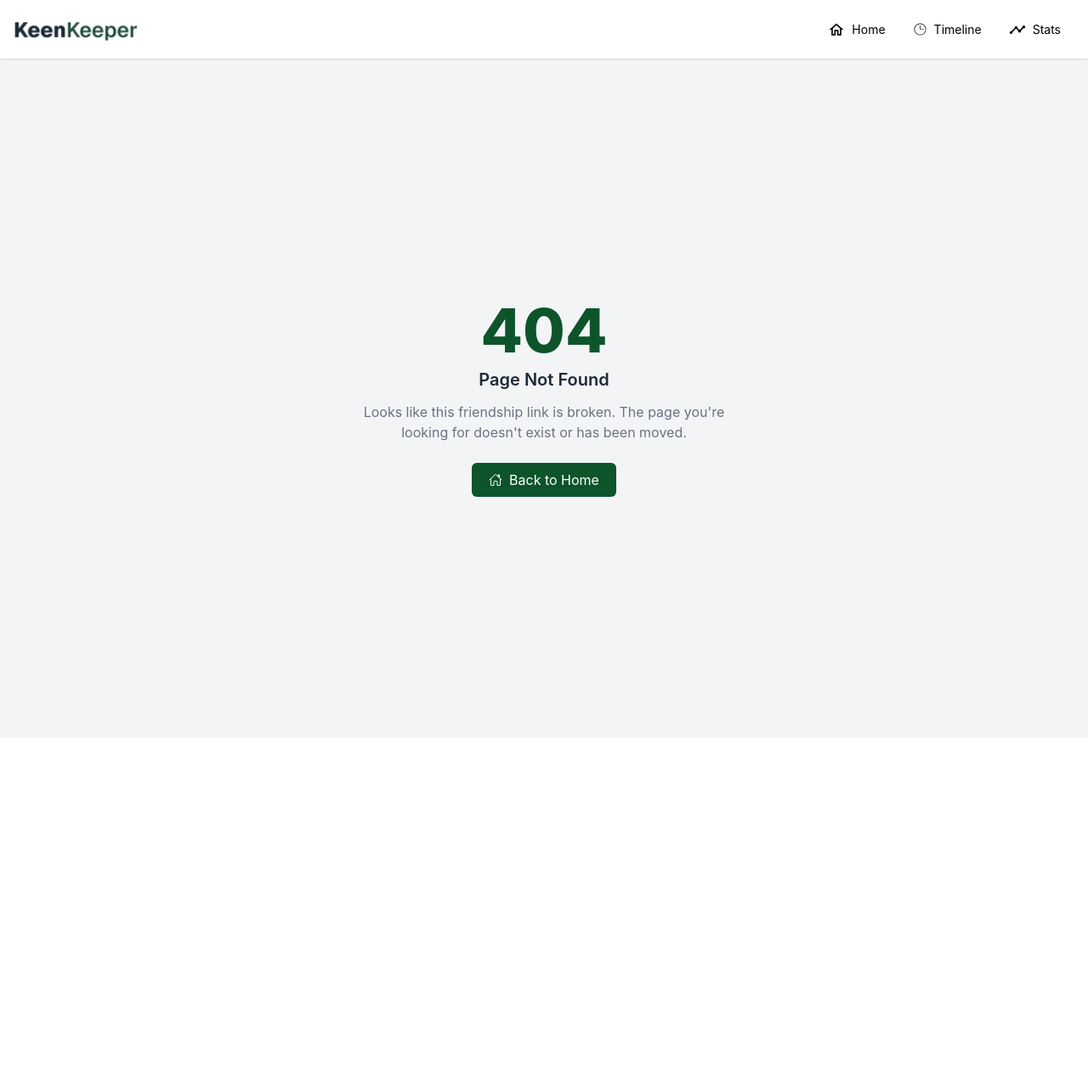
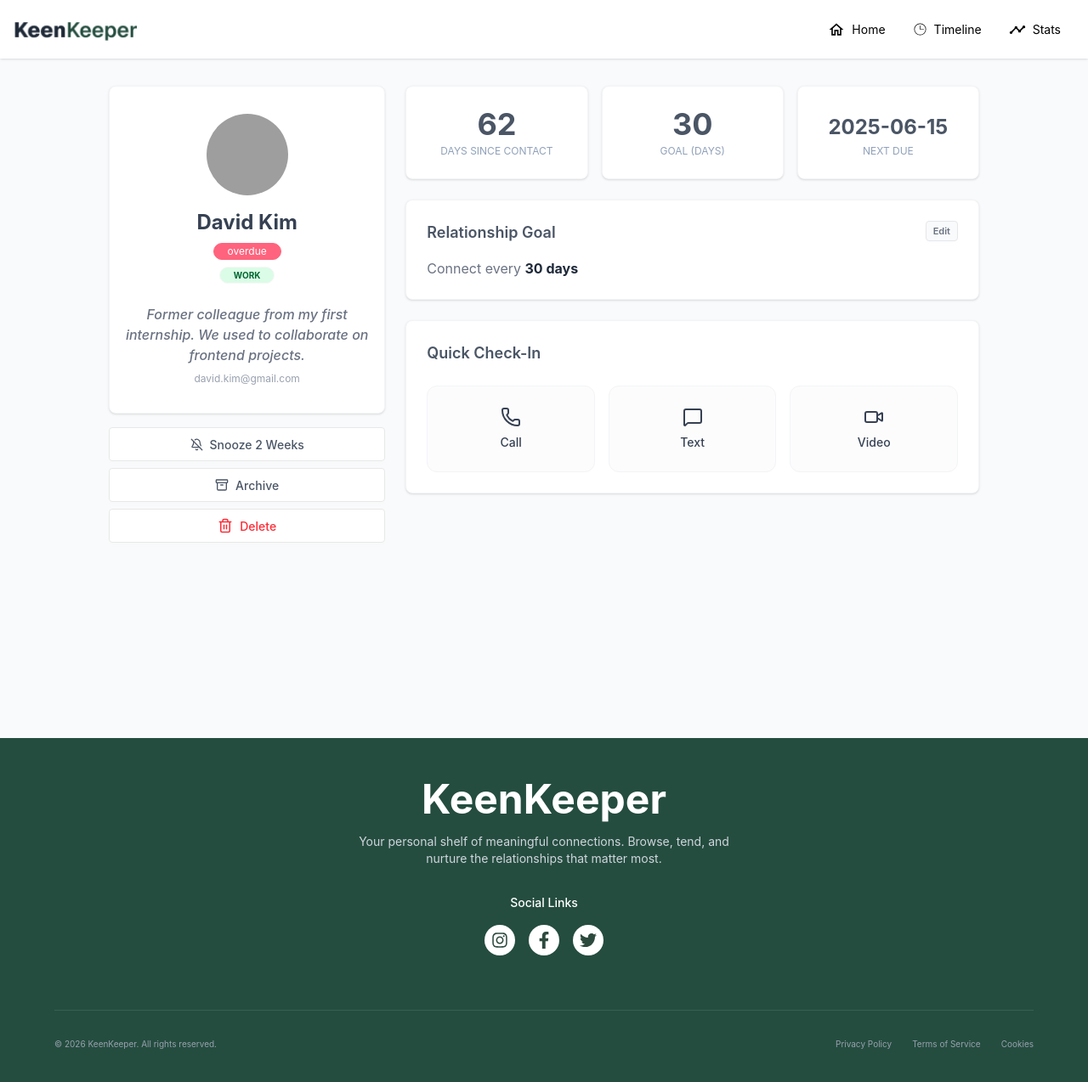
Before and after one commit to ZarinTasnim75/Keen-Keeper, a React (Vite) app: page /friendDetails/1 in a window 1280 px wide. Before the commit this address had no page. Shown: the top 1274 px of the page at 85% size. Before the commit the page ends 869 px from the top, so only its background shows below. Built offline with nearby package versions, Linux system fonts and the light colour scheme; grey boxes are pictures that could not be loaded.

Commit message:
commit with footer and details of friend

```diff
--- a/package.json
+++ b/package.json
@@ -11,6 +11,7 @@
   },
   "dependencies": {
     "@tailwindcss/vite": "^4.2.2",
+    "lucide-react": "^1.8.0",
     "react": "^19.2.4",
     "react-dom": "^19.2.4",
     "react-icons": "^5.6.0",
--- a/public/friendsData.json
+++ b/public/friendsData.json
@@ -17,7 +17,7 @@
     "picture": "https://randomuser.me/api/portraits/women/44.jpg",
     "email": "emma.wilson@gmail.com",
     "days_since_contact": 62,
-    "status": "overdue",
+    "status": "on-track",
     "tags": ["FAMILY"],
     "bio": "My cousin. We grew up together and still share everything.",
     "goal": 30,
@@ -41,7 +41,7 @@
     "picture": "https://randomuser.me/api/portraits/men/76.jpg",
     "email": "james.wright@gmail.com",
     "days_since_contact": 62,
-    "status": "overdue",
+    "status": "almost due",
     "tags": ["HOBBY", "TRAVEL"],
     "bio": "Travel buddy. We’ve explored 5 countries together.",
     "goal": 30,
--- a/src/Layout/Mainlayout.jsx
+++ b/src/Layout/Mainlayout.jsx
@@ -1,12 +1,14 @@
 import React from 'react';
 import Navbar from '../components/Navbar/Navbar';
 import { Outlet } from 'react-router';
+import Footer from '../components/Footer/Footer';
 
 const Mainlayout = () => {
     return (
         <div>
             <Navbar></Navbar>
             <Outlet></Outlet>
+            <Footer></Footer>
         </div>
     );
 };
--- /dev/null
+++ b/src/components/Footer/Footer.jsx
@@ -0,0 +1,46 @@
+import React from 'react';
+import { FaFacebookF, FaInstagram, FaTwitter } from "react-icons/fa";
+
+const Footer = () => {
+    return (
+        <footer className="bg-[#244d3f] text-white py-12 px-6 font-sans">
+            <div className="max-w-6xl mx-auto flex flex-col items-center">
+
+                <h2 className="text-5xl font-bold mb-4">
+                    KeenKeeper
+                </h2>
+
+                <p className="text-sm text-gray-300 text-center mb-8 max-w-md">
+                    Your personal shelf of meaningful connections. Browse, tend, and nurture the relationships that matter most.
+                </p>
+
+                <div className="flex flex-col items-center gap-4 mb-16">
+                    <span className="text-sm font-medium">Social Links</span>
+                    <div className="flex gap-4">
+                        <a href="#" className="bg-white p-2 rounded-full text-[#2D4A3E] hover:bg-gray-200 transition-colors">
+                            <FaInstagram size={20} />
+                        </a>
+                        <a href="#" className="bg-white p-2 rounded-full text-[#2D4A3E] hover:bg-gray-200 transition-colors">
+                            <FaFacebookF size={20} />
+                        </a>
+                        <a href="#" className="bg-white p-2 rounded-full text-[#2D4A3E] hover:bg-gray-200 transition-colors">
+                            <FaTwitter size={20} />
+                        </a>
+                    </div>
+                </div>
+
+                <div className="w-full pt-8 border-t border-white/10 flex flex-col md:flex-row justify-between items-center text-[10px]  text-gray-400 gap-4">
+                    <p>© 2026 KeenKeeper. All rights reserved.</p>
+
+                    <div className="flex gap-6">
+                        <a href="#" className="text-gray-400">Privacy Policy</a>
+                        <a href="#" className="text-gray-400">Terms of Service</a>
+                        <a href="#" className="text-gray-400">Cookies</a>
+                    </div>
+                </div>
+            </div>
+        </footer>
+    );
+};
+
+export default Footer;
--- a/src/components/Friends/Friends.jsx
+++ b/src/components/Friends/Friends.jsx
@@ -1,4 +1,4 @@
-import { useNavigate } from "react-router-dom";
+import { Link } from "react-router-dom";
 
 const Friends = ({ friend }) => {
     const statusStyles = {
@@ -6,12 +6,9 @@
         "almost due": "bg-yellow-400 rounded-full text-white font-semibold",
         "on-track": "bg-green-800 rounded-full text-white font-semibold"
     };
-    const navigate = useNavigate();
     return (
-        <div
-            onClick={() => navigate(`/friend/${friend.id}`)}
-            className="card bg-base-100 shadow-md cursor-pointer hover:shadow-lg transition"
-        >
+        <Link to={`/friendDetails/${friend.id}`}
+            className="card bg-base-100 shadow-md cursor-pointer hover:shadow-lg transition" >
             <div className="card-body items-center text-center">
 
                 <div className="avatar">
@@ -39,7 +36,7 @@
                 </span>
 
             </div>
-        </div>
+        </Link>
     );
 };
 
--- a/src/components/Homepage/Homepage.jsx
+++ b/src/components/Homepage/Homepage.jsx
@@ -10,8 +10,7 @@
                     <div className="max-w-md">
                         <h1 className="text-3xl font-bold mt-10">Friends to keep close in your life</h1>
                         <p className="py-6">
-                            Your personal shelf of meaningful connections. Browse, tend, and nurture the
-                            relationships that matter most.
+                            Your personal shelf of meaningful connections. Browse, tend, and nurture the relationships that matter most.
                         </p>
                         <button className="btn bg-green-800 text-white mb-10">+ Add a Friend</button>
                     </div>
@@ -20,8 +19,6 @@
             </div>
             <Stats></Stats>
            <Friend></Friend>
-
-
         </div>
     );
 };
--- a/src/main.jsx
+++ b/src/main.jsx
@@ -9,6 +9,7 @@
 import Navbar from './components/Navbar/Navbar';
 import Stats from './pages/Stats/Stats';
 import Homepage from './components/Homepage/Homepage';
+import FriendDetails from './pages/FriendDetails/FriendDetails';
 
 
 const router = createBrowserRouter([
@@ -27,6 +28,11 @@
       {
         path: "/stats",
         element: <Stats></Stats>
+      },
+      {
+        path: "/friendDetails/:id",
+        element: <FriendDetails></FriendDetails>,
+        loader: () => fetch ("/public/friendsData.json")
       }
     ],
     errorElement: <div>
--- /dev/null
+++ b/src/pages/FriendDetails/FriendDetails.jsx
@@ -0,0 +1,94 @@
+import React from 'react';
+import { useLoaderData, useParams } from 'react-router-dom';
+import { BellOff, Archive, Trash2, Phone, MessageSquare, Video } from "lucide-react";
+
+const FriendDetails = () => {
+    const { id } = useParams()
+    const friends = useLoaderData();
+    const expectedFriends = friends.find(friend => friend.id == id);
+    const { name, picture, email, days_since_contact, status, tags, bio, goal, next_due_date } = expectedFriends;
+    return (
+        <div className="min-h-screen bg-gray-50 p-8 text-gray-700">
+            <div className="max-w-5xl mx-auto grid grid-cols-1 md:grid-cols-12 gap-6">
+
+                <div className="md:col-span-4 space-y-4">
+
+                    <div className="card bg-white shadow-sm border border-gray-100 py-8 px-4 text-center">
+                        <div className="avatar mb-4 flex justify-center">
+                            <div className="w-24 rounded-full ">
+                                <img src={picture} alt={name} />
+                            </div>
+                        </div>
+                        <h1 className="text-2xl font-bold">{name}</h1>
+                        <div className="flex flex-col items-center gap-2 mt-2">
+                            <span className="badge badge-error text-white badge-sm rounded-full px-4">{status}</span>
+                            <span className="badge bg-green-100 text-green-800 badge-sm rounded-full px-4 uppercase text-[10px] font-bold">{tags}</span>
+                        </div>
+                        <p className="mt-6 italic text-gray-500 font-medium">{bio}</p>
+                        <p className="text-xs text-gray-400 mt-2"> {email}</p>
+                    </div>
+
+                    <div className="space-y-2">
+                        <button className="btn btn-block bg-white  text-gray-600 font-medium justify-center gap-2">
+                            <BellOff size={15} /> Snooze 2 Weeks
+                        </button>
+                        <button className="btn btn-block bg-white  text-gray-600 font-medium justify-center gap-2">
+                            <Archive size={16} /> Archive
+                        </button>
+                        <button className="btn btn-block bg-white  text-red-500 hover:bg-red-50 font-medium justify-center gap-2">
+                            <Trash2 size={18} /> Delete
+                        </button>
+                    </div>
+                </div>
+
+                <div className="md:col-span-8 space-y-6">
+
+                    <div className="grid grid-cols-3 gap-4">
+                        <div className="card bg-white shadow-sm border border-gray-100 p-6 text-center">
+                            <p className="text-4xl font-bold text-gray-600">{days_since_contact}</p>
+                            <p className="text-xs text-slate-400 mt-1 uppercase ">Days Since Contact</p>
+                        </div>
+                        <div className="card bg-white shadow-sm border border-gray-100 p-6 text-center">
+                            <p className="text-4xl font-bold text-gray-600">{goal}</p>
+                            <p className="text-xs text-slate-400 mt-1 uppercase ">Goal (Days)</p>
+                        </div>
+                        <div className="card bg-white shadow-sm border border-gray-100 p-6 text-center">
+                            <p className="text-2xl font-bold text-gray-600 mt-2">{next_due_date}</p>
+                            <p className="text-xs text-slate-400 mt-1 uppercase ">Next Due</p>
+                        </div>
+                    </div>
+
+                    <div className="card bg-white shadow-sm border border-gray-100 p-6">
+                        <div className="flex justify-between items-start mb-4">
+                            <h3 className="text-lg font-semibold text-gray-600">Relationship Goal</h3>
+                            <button className="btn btn-xs bg-gray-50 border-gray-200 text-gray-500 hover:bg-gray-100">Edit</button>
+                        </div>
+                        <p className="text-gray-500">Connect every <span className="font-bold text-gray-800">{goal} days</span></p>
+                    </div>
+
+
+                    <div className="card bg-white shadow-sm border border-gray-100 p-6">
+                        <h3 className="text-lg font-semibold text-gray-600 mb-6">Quick Check-In</h3>
+                        <div className="grid grid-cols-3 gap-4">
+                            <button className="flex flex-col items-center justify-center p-6 border border-gray-100 rounded-xl bg-gray-50/50 hover:bg-gray-100 transition gap-2">
+                                <Phone size={24} className="text-gray-700" />
+                                <span className="text-sm font-medium">Call</span>
+                            </button>
+                            <button className="flex flex-col items-center justify-center p-6 border border-gray-100 rounded-xl bg-gray-50/50 hover:bg-gray-100 transition gap-2">
+                                <MessageSquare size={24} className="text-gray-700" />
+                                <span className="text-sm font-medium">Text</span>
+                            </button>
+                            <button className="flex flex-col items-center justify-center p-6 border border-gray-100 rounded-xl bg-gray-50/50 hover:bg-gray-100 transition gap-2">
+                                <Video size={24} className="text-gray-700" />
+                                <span className="text-sm font-medium">Video</span>
+                            </button>
+                        </div>
+                    </div>
+
+                </div>
+            </div>
+        </div>
+    );
+};
+
+export default FriendDetails;
```
Also changed, not shown: 1 other file (tests, documents, lock files or other folders).
